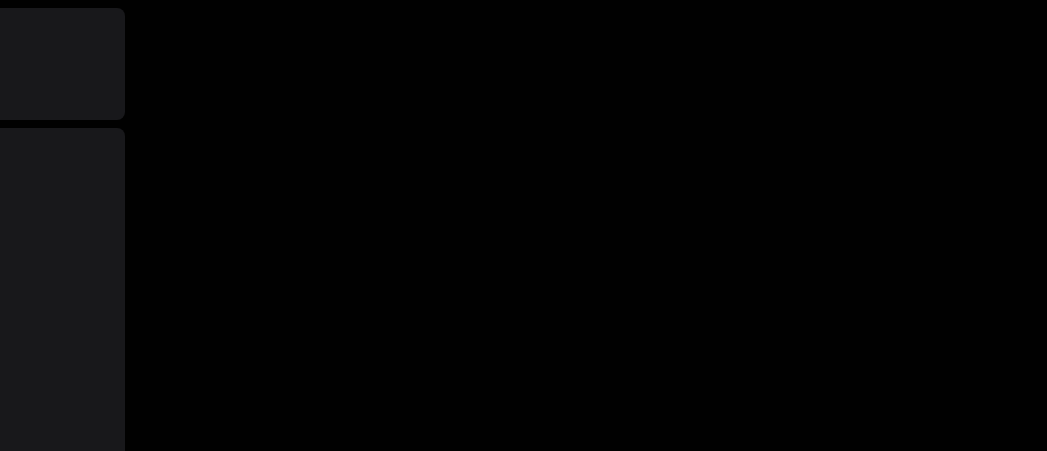
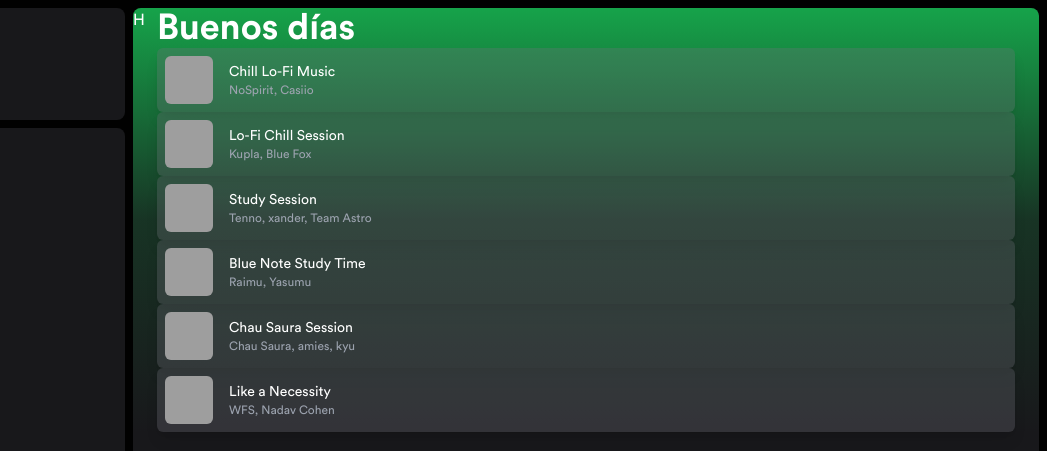
Before and after one commit to NahumFGz/spotify-clon, an Astro site: page / in a window 1280 px wide. Shown: the top 451 px of the page, 233-1280 px from the left. Built offline with nearby package versions, Linux system fonts and the light colour scheme; Astro itself is replaced by a stand-in of ours; grey boxes are pictures that could not be loaded.

Commit message:
fix doble slot

```diff
--- /dev/null
+++ b/src/components/PlaylistItemCard.astro
@@ -0,0 +1,35 @@
+---
+import type { Playlist } from "@/lib/data";
+
+interface Props {
+    playlist: Playlist;
+}
+
+const { playlist } = Astro.props;
+const {id, cover, title, artists, color} = playlist;
+
+const artistsString = artists.join(', ');
+---
+
+<a
+    href={`/playlist/${id}`}
+    class="playlist-item transition-all duration-300 flex relative p-2 overflow-hidden items-center gap-4 rounded-md hover:bg-zinc-800 shadow-lg hover:shadow-xl bg-zinc-500/30"
+>
+    <picture class="size-12 flex-none">
+        <img
+            src={cover}
+            alt={`Cover of ${title} by ${artistsString}`}
+            class="object-cover w-full h-full rounded-md"
+        />
+    </picture>
+
+    <div class="flex flex-auto flex-col truncate">
+        <h4 class="text-white text-sm">
+            {title}
+        </h4>
+
+        <span class="text-xs text-gray-400">
+            {artistsString}
+        </span>
+    </div>
+</a>
--- a/src/layouts/Layout.astro
+++ b/src/layouts/Layout.astro
@@ -20,20 +20,18 @@ const { title } = Astro.props;
   </head>
   <body>
     <div id="app" class="relative h-screen p-2 gap-2 flex items-stretch">
-      <aside
-        class="[grid-area:aside] flex-col flex overflow-y-auto"
-      >
+      <aside class="[grid-area:aside] flex-col flex overflow-y-auto">
         <AsideMenu>
+      </aside>
 
-        <main class="[grid-area:main] rounded-lg overflow-y-auto bg-zinc-900">
-          <slot />
-        </main>
-      </aside>
+      <main class="[grid-area:main] rounded-lg bg-zinc-900 overflow-y-auto w-full">
+        <slot />
+      </main>
 
       <footer class="[grid-area:player] min-h-[100px]">
         PLAYER
       </footer>
-      <slot />
+
     </div>
   </body>
 </html>
--- a/src/pages/index.astro
+++ b/src/pages/index.astro
@@ -1,11 +1,29 @@
 ---
-import Layout from '../layouts/Layout.astro';
+import Layout from "../layouts/Layout.astro";
+import PlaylistItemCard from "@/components/PlaylistItemCard.astro";
+
+import { playlists } from "@/lib/data";
 ---
 
 <Layout title="Spotify clone">
+  <div
+    id="playlist-container"
+    class="relative transition-all duration-1000 bg-green-600"
+  >
+    <!-- <PageHeader /> -->
 
+    <div class="relative z-10 px-6">
+      <!-- <Greetings /> -->
+      <h1 class="text-4xl font-bold">Buenos días</h1>
+      {playlists.map((playlist) => <PlaylistItemCard playlist={playlist} />)}
+    </div>
+
+    <div
+      class="absolute inset-0 bg-gradient-to-t from-zinc-900 via-zinc-900/80"
+    >
+      H
+    </div>
+  </div>
 </Layout>
 
-<style>
-
-</style>
+<style></style>
```
